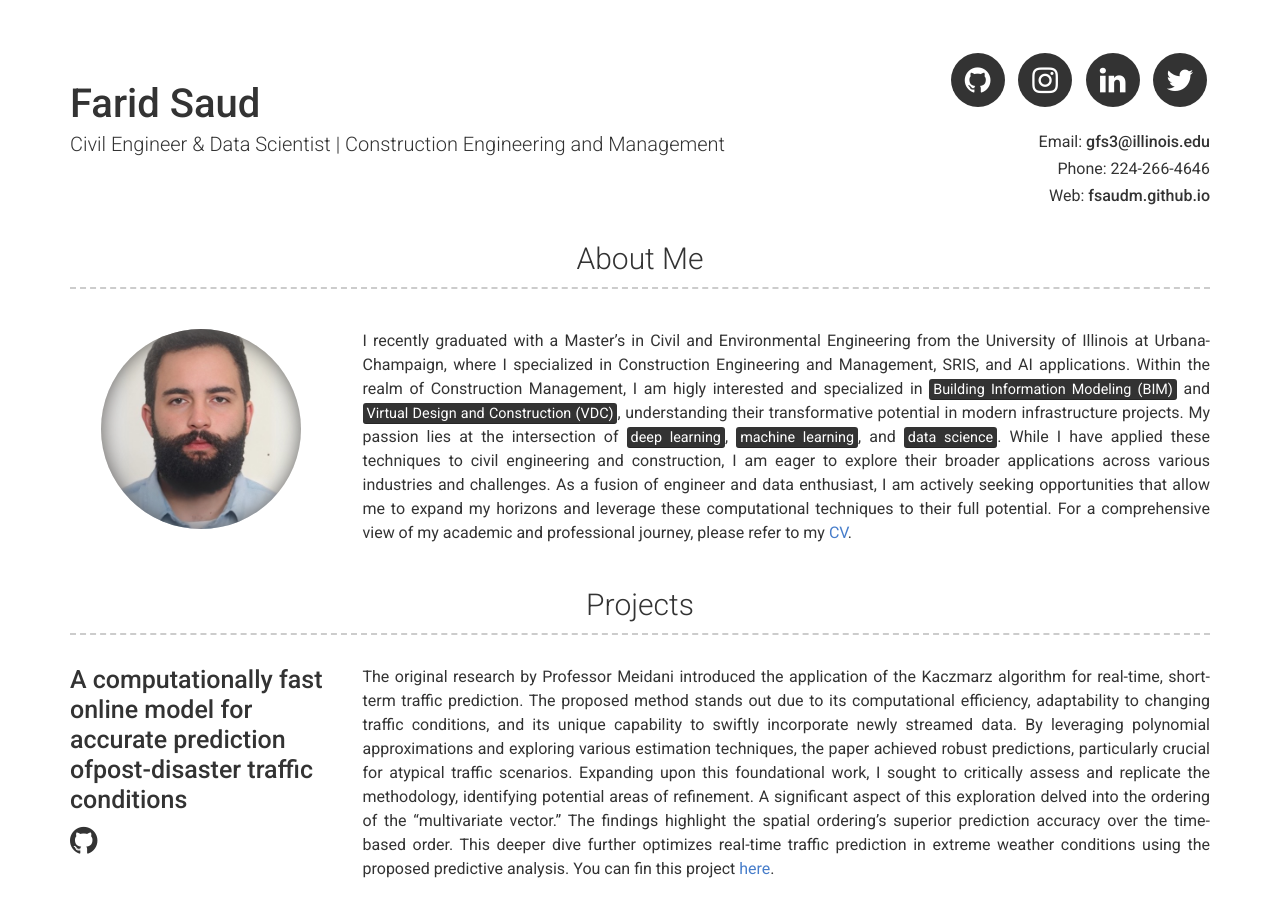
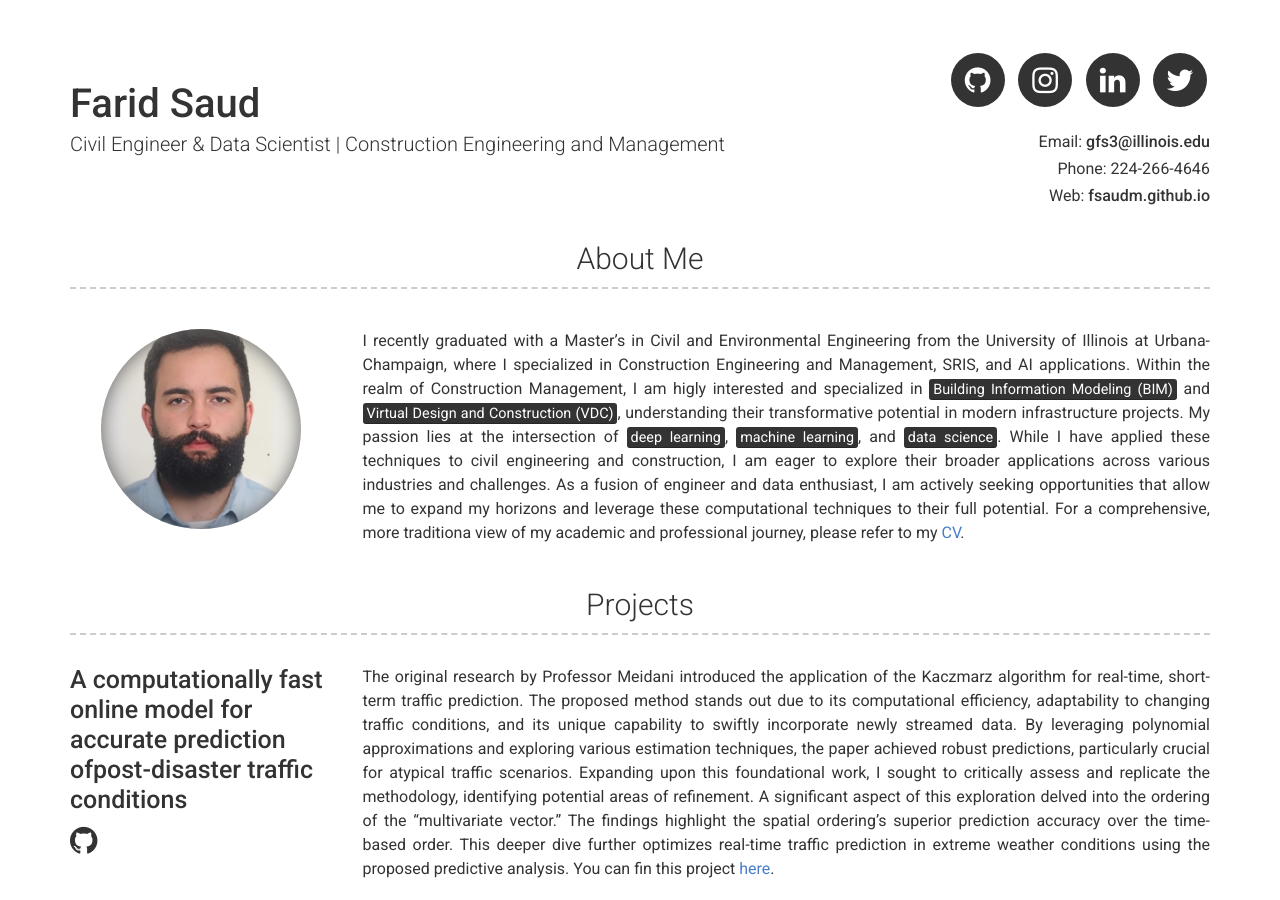
Before and after one commit to fsaudm/fsaudm.github.io, a Jekyll site: the page built from index.md, in a window 1280 px wide and 900 px high. Built offline with Jekyll 4.4.1, drawn with Linux system fonts in a browser that asks for light colours.

Commit message:
Update _config.yml

```diff
--- a/_config.yml
+++ b/_config.yml
@@ -20,7 +20,7 @@ linkedin_username: faridsaud
 # about_title: About Me (Use this to override about section title)
 about_profile_image: profile.jpg
 about_content: | # this will include new lines to allow paragraphs
-  I recently graduated with a Master's in Civil and Environmental Engineering from the University of Illinois at Urbana-Champaign, where I specialized in Construction Engineering and Management, SRIS, and AI applications. Within the realm of Construction Management, I am higly interested and specialized in <mark>Building Information Modeling (BIM)</mark> and <mark>Virtual Design and Construction (VDC)</mark>, understanding their transformative potential in modern infrastructure projects. My passion lies at the intersection of <mark>deep learning</mark>, <mark>machine learning</mark>, and <mark>data science</mark>. While I have applied these techniques to civil engineering and construction, I am eager to explore their broader applications across various industries and challenges. As a fusion of engineer and data enthusiast, I am actively seeking opportunities that allow me to expand my horizons and leverage these computational techniques to their full potential. For a comprehensive view of my academic and professional journey, please refer to my [CV](https://drive.google.com/file/d/15XH2GQNulVMjeY3VDO7qOKipd9Xe0BeJ/view?usp=sharing).
+  I recently graduated with a Master's in Civil and Environmental Engineering from the University of Illinois at Urbana-Champaign, where I specialized in Construction Engineering and Management, SRIS, and AI applications. Within the realm of Construction Management, I am higly interested and specialized in <mark>Building Information Modeling (BIM)</mark> and <mark>Virtual Design and Construction (VDC)</mark>, understanding their transformative potential in modern infrastructure projects. My passion lies at the intersection of <mark>deep learning</mark>, <mark>machine learning</mark>, and <mark>data science</mark>. While I have applied these techniques to civil engineering and construction, I am eager to explore their broader applications across various industries and challenges. As a fusion of engineer and data enthusiast, I am actively seeking opportunities that allow me to expand my horizons and leverage these computational techniques to their full potential. For a comprehensive, more traditiona view of my academic and professional journey, please refer to my [CV](https://drive.google.com/file/d/15XH2GQNulVMjeY3VDO7qOKipd9Xe0BeJ/view?usp=sharing).
 
 
 
```
